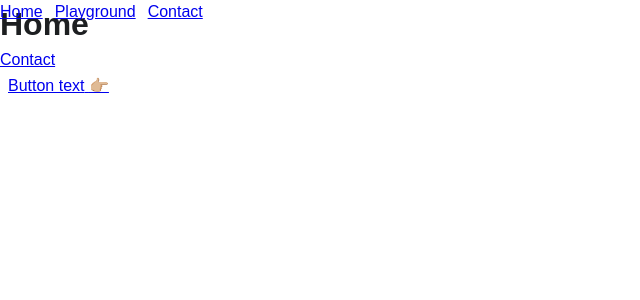
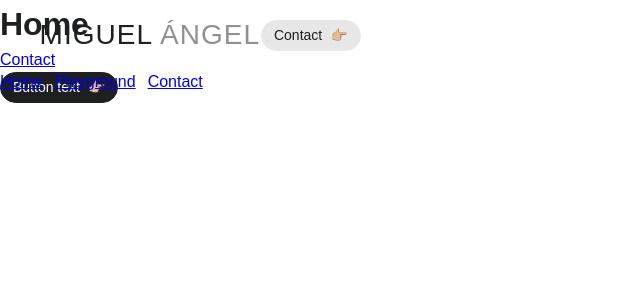
Before and after one commit to muchisx/v1_the_tiger, a React (Vite) app in the folder web/: page / in a window 1280 px wide. Shown: the top 300 px of the page, without its empty margins (0-640 px from the left). Built offline with nearby package versions, Linux system fonts and the light colour scheme; a web font is replaced by a local one.

Commit message:
header init

```diff
--- a/web/src/App.tsx
+++ b/web/src/App.tsx
@@ -5,10 +5,12 @@ import Home from './pages/Home';
 import Contact from './pages/Contact';
 import NotFound from './pages/NotFound';
 import Playground from './pages/Playground';
+import Header from './components/Header';
 
 function App() {
   return (
     <>
+      <Header />
       <nav>
         <Link to="/">Home</Link>
         <Link to="/playground">Playground</Link>
--- a/web/src/components/Button.tsx
+++ b/web/src/components/Button.tsx
@@ -7,9 +7,7 @@ type CommonProps = {
   variant: Variant;
 };
 
-type ConditionalProps =
-  | { role: 'button'; to?: never }
-  | { role: 'link'; to: string };
+type ConditionalProps = { role: 'button'; to?: never } | { role: 'link'; to: string };
 
 type Props = CommonProps & ConditionalProps;
 
--- /dev/null
+++ b/web/src/components/Header.tsx
@@ -0,0 +1,14 @@
+import HeaderStyled from './styled/HeaderStyled';
+import Logo from './Logo';
+import Button from './Button';
+
+function Header() {
+  return (
+    <HeaderStyled>
+      <Logo isUppercase />
+      <Button text="Contact" variant="secondary" role="link" to="/contact" />
+    </HeaderStyled>
+  );
+}
+
+export default Header;
--- a/web/src/components/styled/ButtonStyled.tsx
+++ b/web/src/components/styled/ButtonStyled.tsx
@@ -1,4 +1,4 @@
-import styled from 'styled-components';
+import styled, { css } from 'styled-components';
 import { Link } from 'react-router-dom';
 import type { Variant } from '../Button';
 
@@ -11,24 +11,35 @@ type Props = {
 } & ContainerProps;
 
 const Container = styled.div<ContainerProps>`
+  cursor: pointer;
+  width: fit-content;
+  height: fit-content;
+  padding: 2rem 8rem;
+  border-radius: 100px;
+  color: var(--btn-color-text-${(props: ContainerProps) => props.variant});
   background: var(--btn-color-bg-${(props: ContainerProps) => props.variant});
-  border-radius: 100px;
-  padding: 2rem 8rem;
-  color: var(--btn-color-text-${(props: ContainerProps) => props.variant});
-  border: 1px solid
-    var(--btn-color-border-${(props: ContainerProps) => props.variant});
-  cursor: pointer;
+  border: 1px solid var(--btn-color-border-${(props: ContainerProps) => props.variant});
 `;
 
-const Button = styled.button`
+const ButtonLikeStyles = css`
   display: flex;
   align-items: center;
   justify-content: center;
   gap: 8rem;
   padding: 2rem 4rem;
+  background: none;
   font-size: 14rem;
-  background: none;
   cursor: pointer;
+`;
+
+const Button = styled.button`
+  ${ButtonLikeStyles}
+`;
+
+const LinkStyled = styled(Link)`
+  ${ButtonLikeStyles}
+  color: inherit;
+  text-decoration: none;
 `;
 
 function ButtonStyled(props: Props) {
@@ -38,12 +49,12 @@ function ButtonStyled(props: Props) {
     <Container variant={variant}>
       {role === 'button' ? (
         <Button>
-          {text} <span>👉🏼</span>{' '}
+          {text} <span>👉🏼</span>
         </Button>
       ) : (
-        <Link to={to ?? ''}>
+        <LinkStyled to={to ?? ''}>
           {text} <span>👉🏼</span>
-        </Link>
+        </LinkStyled>
       )}
     </Container>
   );
--- /dev/null
+++ b/web/src/components/styled/HeaderStyled.tsx
@@ -0,0 +1,18 @@
+import styled from 'styled-components';
+
+const Header = styled.header`
+  display: flex;
+  align-items: center;
+  position: fixed;
+  inset: 0;
+  bottom: auto;
+  padding-inline: calc(12px + 2%);
+  padding-block: 12px;
+`;
+
+function HeaderStyled(props) {
+  const { children } = props;
+  return <Header>{children}</Header>;
+}
+
+export default HeaderStyled;
--- a/web/src/pages/Home.tsx
+++ b/web/src/pages/Home.tsx
@@ -6,7 +6,7 @@ function Home() {
     <div>
       <h1>Home</h1>
       <Link to="/contact">Contact</Link>
-      <Button text="Button text" />
+      <Button text="Button text" role="button" variant="primary" />
     </div>
   );
 }
--- a/web/src/styles/App.css
+++ b/web/src/styles/App.css
@@ -132,4 +132,5 @@ nav {
   position: fixed;
   inset: 0;
   bottom: auto;
+  margin-top: 70px;
 }
```
Also changed, not shown: web/.eslintrc.cjs, web/.prettierrc.cjs.
